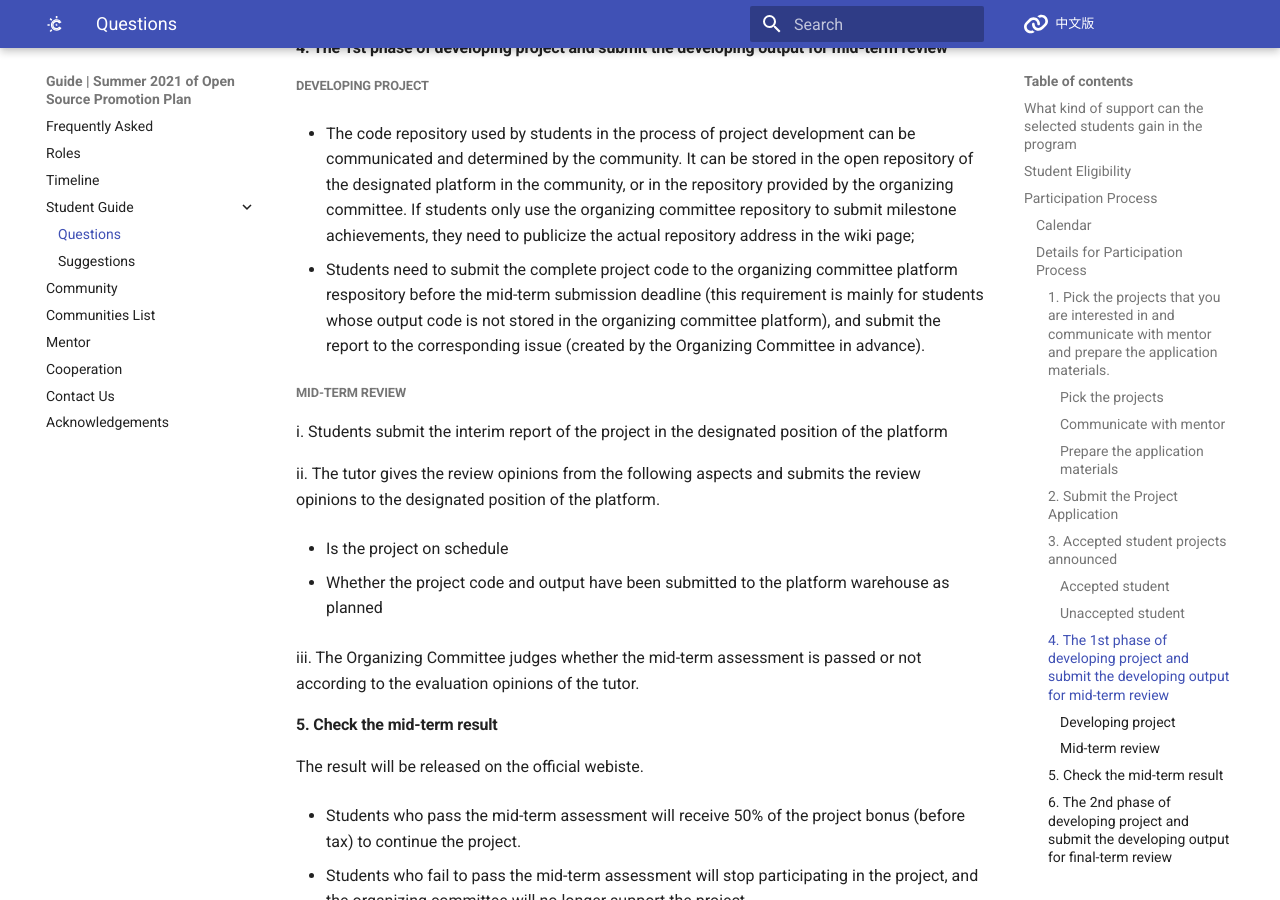
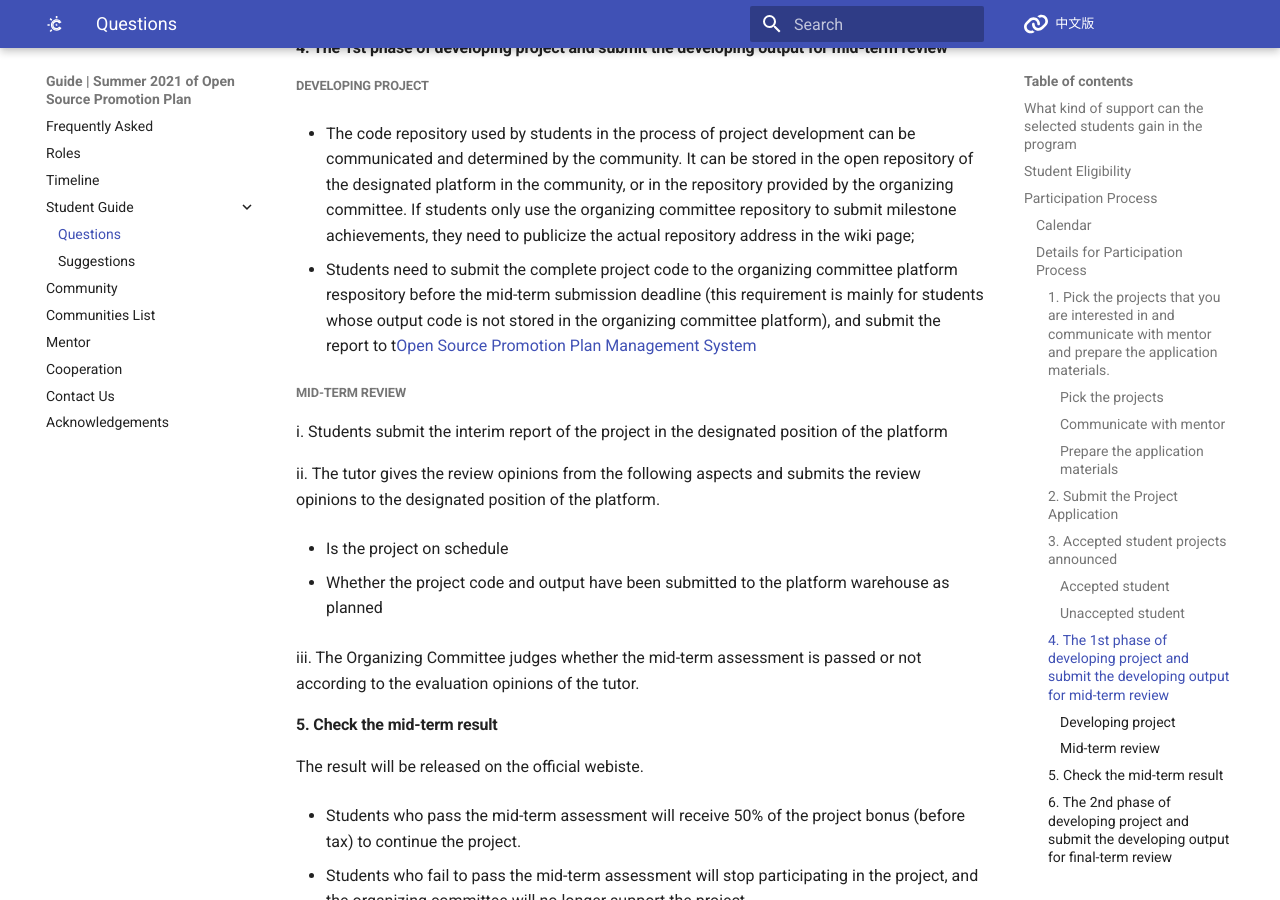
Before and after one commit to summer-ospp/help-en, an MkDocs documentation site: the page built from docs/student.md, in a window 1280 px wide and 900 px high, scrolled down 3671 px. Built offline with MkDocs 1.6.1 and Material for MkDocs 9.7.7, drawn with Linux system fonts in a browser that asks for light colours; comment, search, counter and statistics services are not loaded.

Commit message:
Update student.md

```diff
--- a/docs/student.md
+++ b/docs/student.md
@@ -106,7 +106,7 @@ The organizing committee will not support the unaccepted student to develop the
 
   - The code repository used by students in the process of project development can be communicated and determined by the community. It can be stored in the open repository of the designated platform in the community, or in the repository provided by the organizing committee. If students only use the organizing committee repository to submit milestone achievements, they need to publicize the actual repository address in the wiki page;
 
-  - Students need to submit the complete project code to the organizing committee platform respository before the mid-term submission deadline (this requirement is mainly for students whose output code is not stored in the organizing committee platform), and submit the report to the corresponding issue (created by the Organizing Committee in advance).
+  - Students need to submit the complete project code to the organizing committee platform respository before the mid-term submission deadline (this requirement is mainly for students whose output code is not stored in the organizing committee platform), and submit the report to t[Open Source Promotion Plan Management System](https://portal.summer-ospp.ac.cn/summer/login)
 
 ##### Mid-term review
 
```
